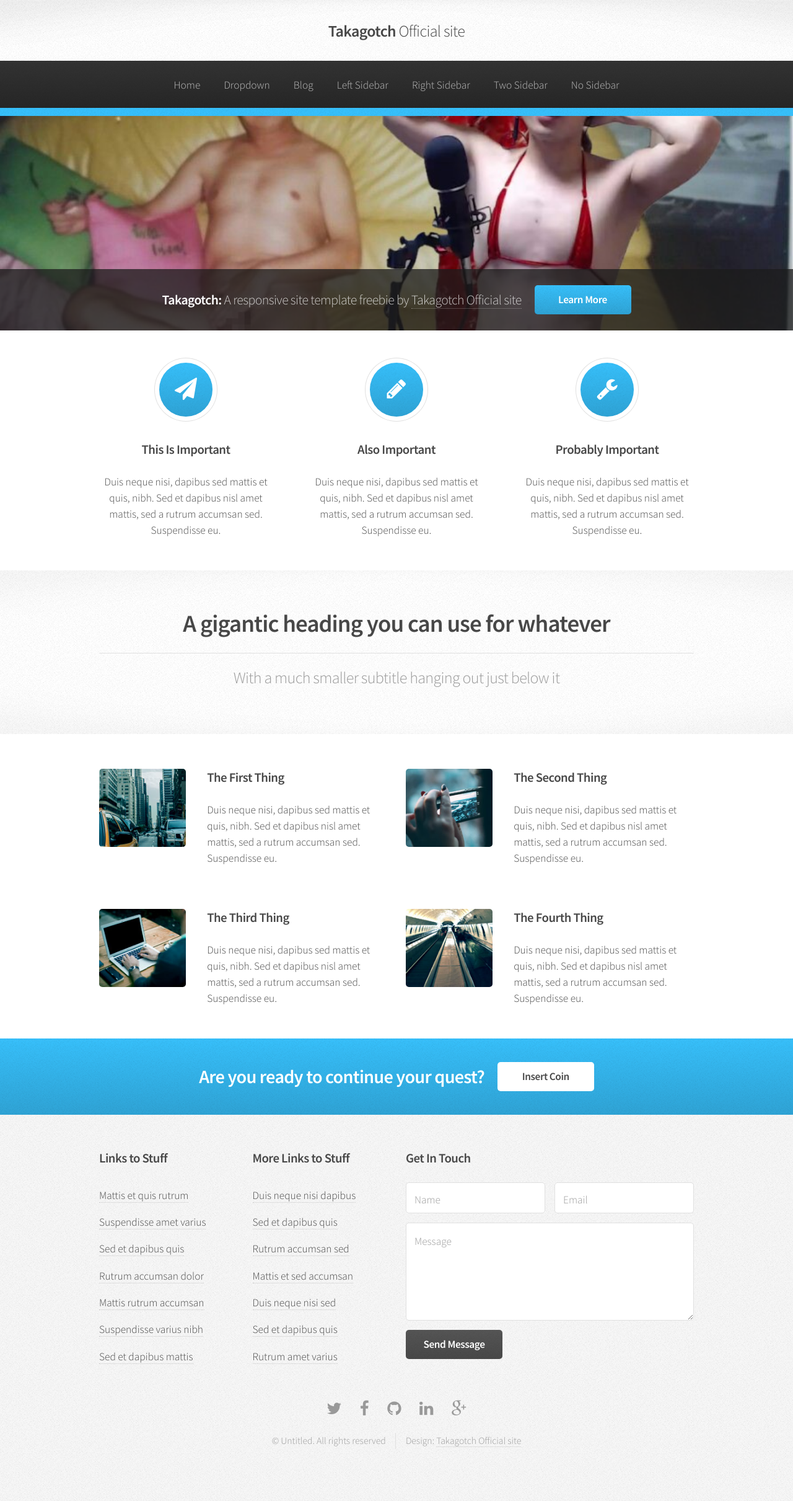
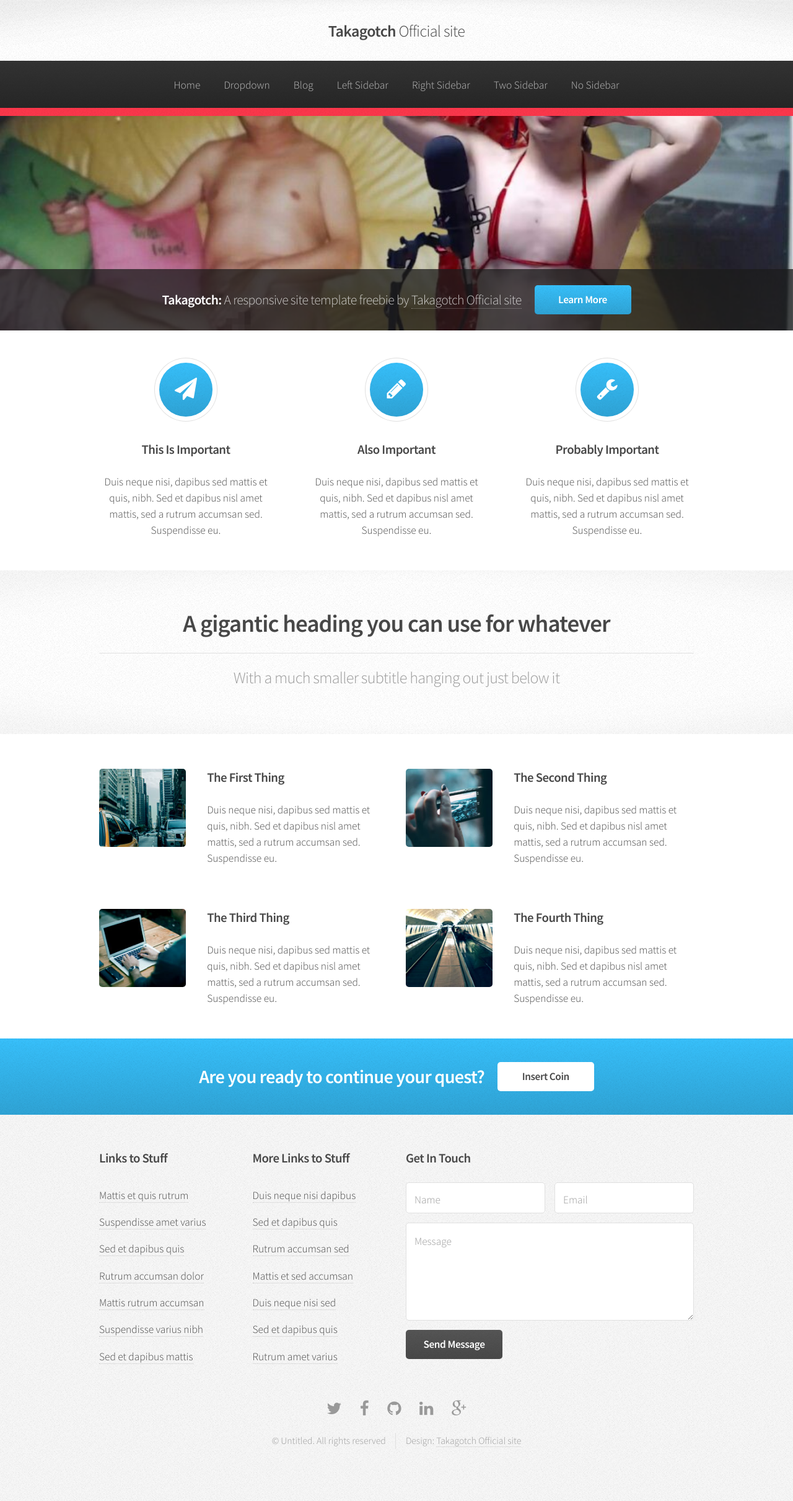
Before and after one commit to takagotch/o2360, a Jekyll site: the page built from index.html, in a window 1280 px wide. Shown: the whole page at 62% size. Built offline with Jekyll 4.4.1, drawn with Linux system fonts in a browser that asks for light colours; the list of posts is cut into pages by our own code.

Commit message:
Update style.css

```diff
--- a/assets/css/style.css
+++ b/assets/css/style.css
@@ -596,7 +596,7 @@
 			display: block;
 			width: 100%;
 			height: 0.75em;
-			background-color: #37c0fb;
+			background-color: #fb374b;
 			background-image: url("images/bg01.png");
 		}
 
```
